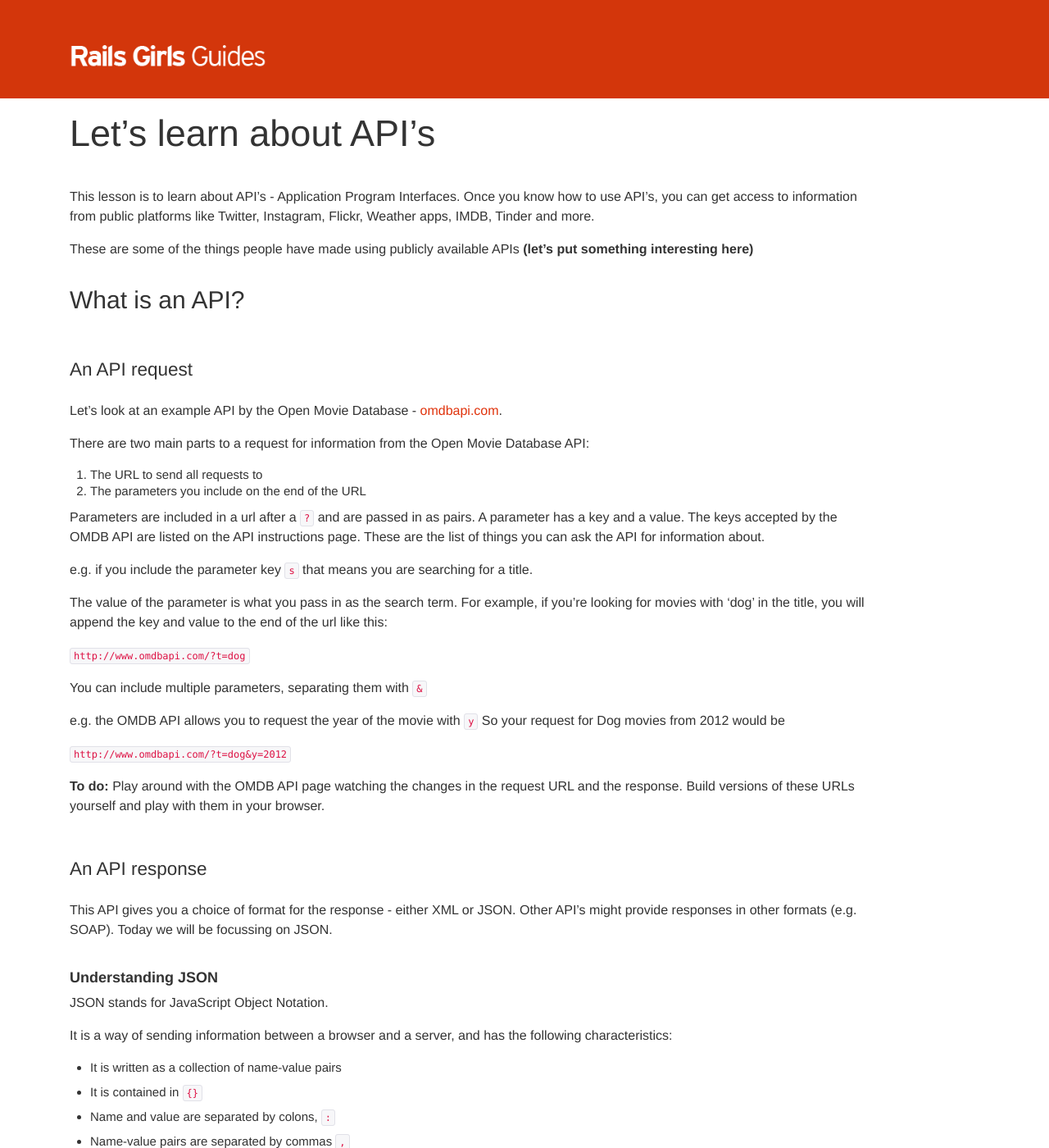
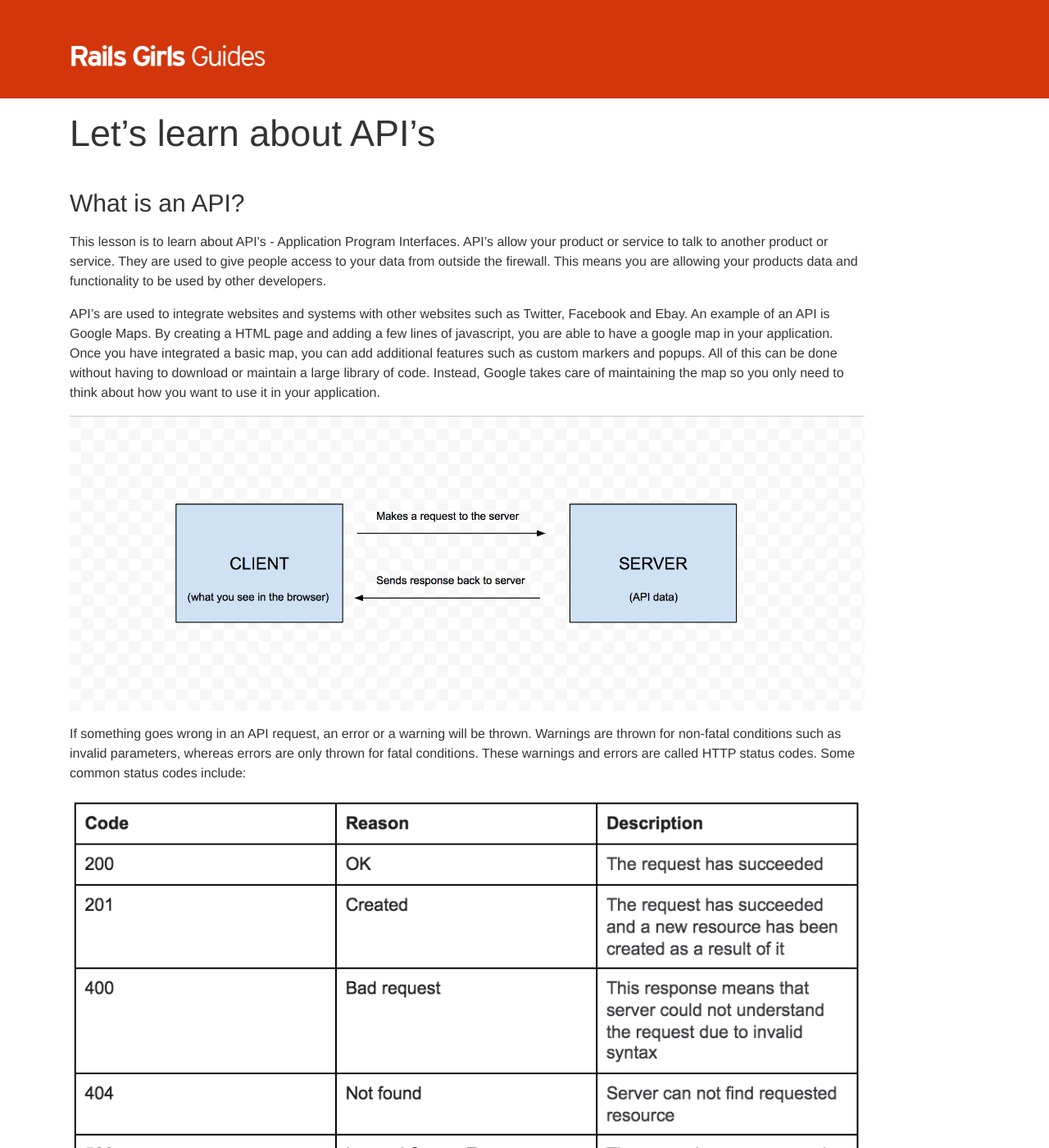
Before and after one commit to tracymu/api-tutorial, a Jekyll site: the page built from index.md, in a window 1280 px wide and 1400 px high. Shown: the whole window at 82% size. Built offline with Jekyll 4.4.1, drawn with Linux system fonts in a browser that asks for light colours; nearby versions of some CDN libraries; some of the changed text lies outside the part shown.

Commit message:
adding docs and diagrams for "what is an api?"

```diff
--- a/index.md
+++ b/index.md
@@ -5,11 +5,17 @@ title: Let's learn about API's
 
 # Let's learn about API's
 
-This lesson is to learn about API's - Application Program Interfaces. Once you know how to use API's, you can get access to information from public platforms like Twitter, Instagram, Flickr, Weather apps, IMDB, Tinder and more.
+## What is an API?
+This lesson is to learn about API's - Application Program Interfaces. API’s allow your product or service to talk to another product or service. They are used to give people access to your data from outside the firewall. This means you are allowing your products data and functionality to be used by other developers.
 
-These are some of the things people have made using publicly available APIs **(let's put something interesting here)**
+API’s are used to integrate websites and systems with other websites such as Twitter, Facebook and Ebay. An example of an API is Google Maps. By creating a HTML page and adding a few lines of javascript, you are able to have a google map in your application. Once you have integrated a basic map, you can add additional features such as custom markers and popups. All of this can be done without having to download or maintain a large library of code. Instead, Google takes care of maintaining the map so you only need to think about how you want to use it in your application.
 
-## What is an API?
+![](/images/api-diagram.png)
+
+If something goes wrong in an API request, an error or a warning will be thrown. Warnings are thrown for non-fatal conditions such as invalid parameters, whereas errors are only thrown for fatal conditions. These warnings and errors are called HTTP status codes. Some common status codes include:
+
+![](/images/http-status-codes.png)
+[Click here to see full list of HTTP status codes](https://developer.mozilla.org/en-US/docs/Web/HTTP/Status)
 
 
 ### An API request
```
Also changed, not shown: images/api-diagram.png (added), images/http-status-codes.png (added).
